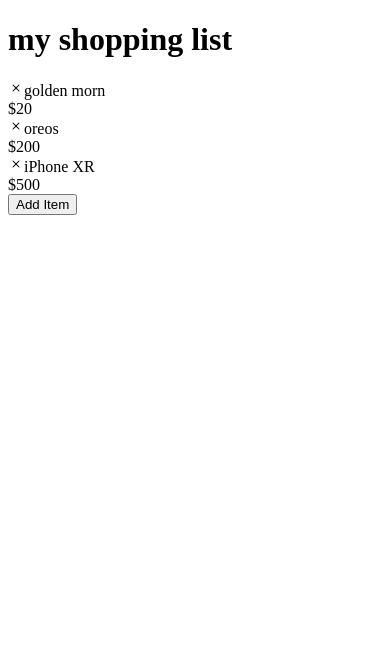
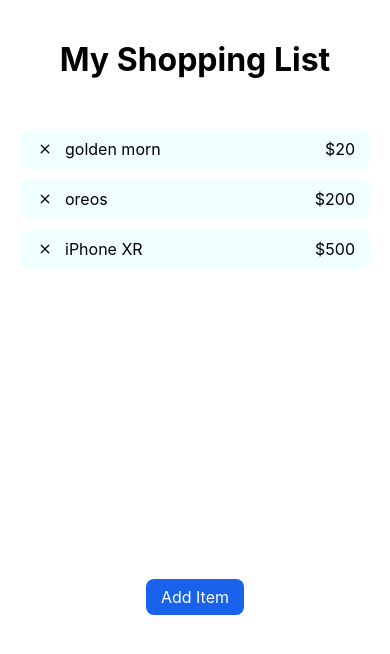
Before and after one commit to drakejoshua/React-Shopping-List-App, a React (Vite) app: page / in a window 390 px wide. Shown: the top 654 px of the page. Built offline with nearby package versions, Linux system fonts and the light colour scheme.

Commit message:
mark: added app styling and layout
- added the app desktop/mobile styling and layout.
- preparing to add micro-interactions and ui-states to the app

```diff
--- a/src/App.jsx
+++ b/src/App.jsx
@@ -12,7 +12,9 @@ function App() {
         <div className="list-item">
           <div>
             {/* insert delete/cancel icon*/}
-            <BsX className='delete-icon'/>
+            <button className='delete-icon'>
+              <BsX/>
+            </button>
 
             <span className="item-name">
               golden morn
@@ -28,7 +30,9 @@ function App() {
         <div className="list-item">
           <div>
             {/* insert delete/cancel icon*/}
-            <BsX className='delete-icon'/>
+            <button className='delete-icon'>
+              <BsX/>
+            </button>
 
             <span className="item-name">
               oreos
@@ -44,7 +48,9 @@ function App() {
         <div className="list-item">
           <div>
             {/* insert delete/cancel icon*/}
-            <BsX className='delete-icon'/>
+            <button className='delete-icon'>
+              <BsX/>
+            </button>
 
             <span className="item-name">
               iPhone XR
--- a/src/index.css
+++ b/src/index.css
@@ -0,0 +1,80 @@
+/* reset and general styles */
+* {
+  border: none;
+  outline: none;
+  background-color: unset;
+  padding: 0px;
+  margin: 0px;
+
+  font-family: Inter, system-ui, -apple-system, BlinkMacSystemFont, Roboto, Oxygen,
+      Ubuntu, Cantarell, 'Open Sans', 'Helvetica Neue', sans-serif;
+  box-sizing: border-box;
+}
+button {
+  cursor: pointer;
+}
+
+
+/* styling the body and app's container */
+body {
+  padding-top: 40px;
+}
+.app {
+  width: 80vw;
+  max-width: 500px;
+  min-width: 350px;
+  margin: auto;
+}
+
+
+/* styling the app's heading */
+.app-heading {
+  text-align: center;
+  text-transform: capitalize;
+  margin-bottom: 50px;
+}
+
+
+/* styling the shopping list */
+.list-ctn {
+  height: 450px;
+  overflow: auto;
+  display: flex;
+  flex-direction: column;
+  gap: 10px 0px;
+}
+.list-item {
+  display: flex;
+  justify-content: space-between;
+  align-items: center;
+  padding: 10px 15px;
+  background-color: azure;
+  border-radius: 10px;
+}
+.list-item > div {
+  display: flex;
+  align-items: center;
+  gap: 0px 10px;
+}
+.delete-icon {
+  display: flex;
+  justify-content: center;
+  align-items: center;
+}
+.delete-icon > svg {
+  font-size: 20px;
+}
+
+
+/* styling the add-item button */
+.add-item-btn {
+  margin-top: 30px;
+  padding: 8px 15px;
+  font-size: 16px;
+  background-color: rgb(25, 99, 236);
+  color: white;
+  border-radius: 8px;
+  margin: auto;
+  display: block;
+  width: fit-content;
+}
```
